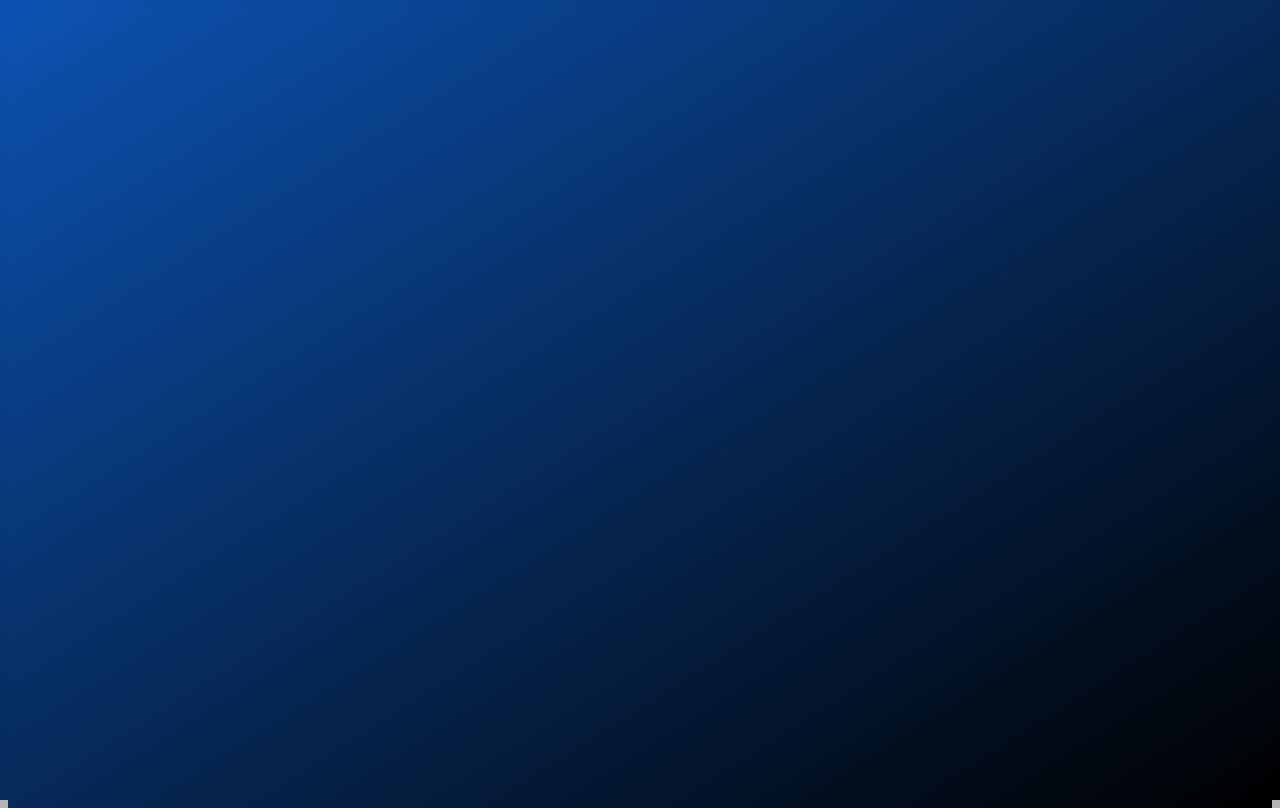
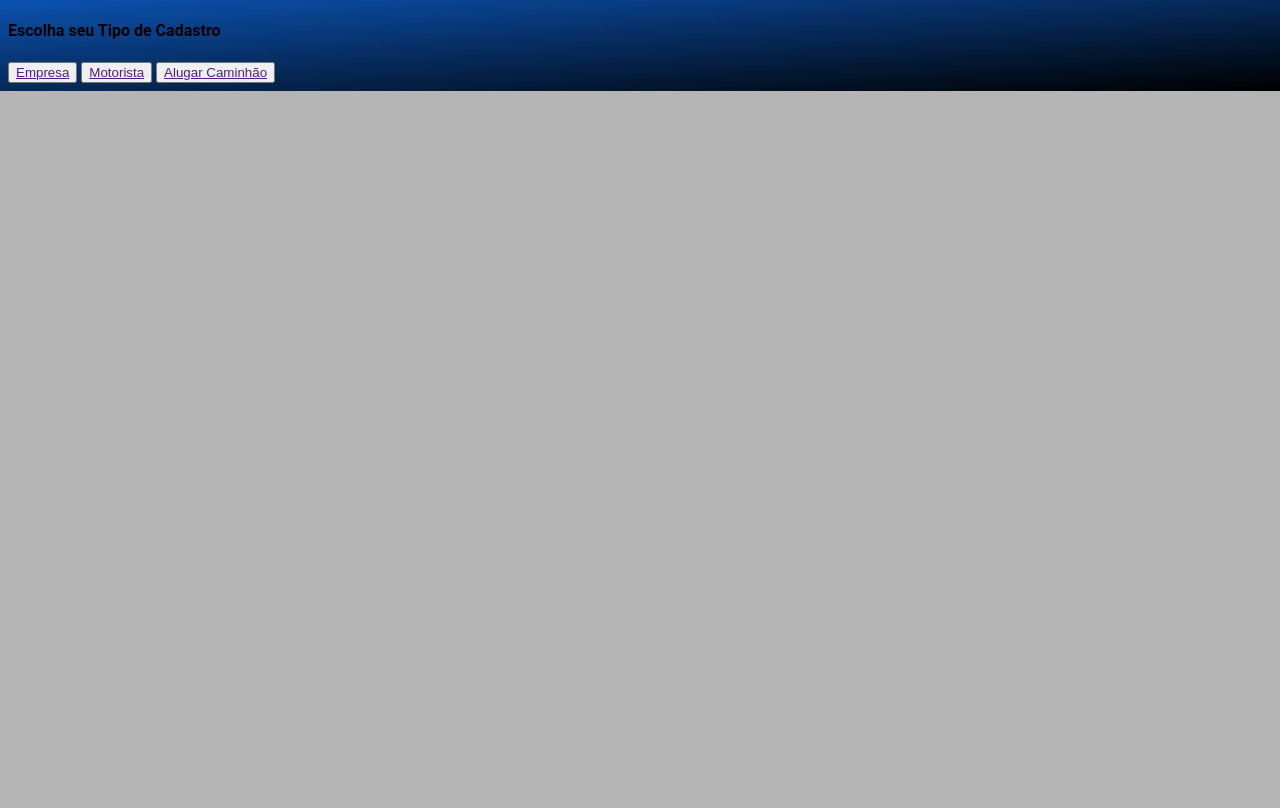
Before and after one commit to equipehacka/CodigosProntos, a plain HTML site: page escolhaTipoDeCadastro.html in a window 1280 px wide. Drawn offline with Linux system fonts and the light colour scheme.

Commit message:
configuração ajustada as 13:55
Co-Authored-By: bren0-morais <bren0-morais@users.noreply.github.com>

```diff
--- a/escolhaTipoDeCadastro.html
+++ b/escolhaTipoDeCadastro.html
@@ -7,6 +7,14 @@
     <title>Escolha Tipo de Cadastro</title>
 </head>
 <body>
+    <section class="container-group-btn">
+        <h4>Escolha seu Tipo de Cadastro</h4>
+        <div class="btn-group">
+            <button ><a href="">Empresa</a></button>
+            <button ><a href="">Motorista</a></button>
+            <button ><a href="">Alugar Caminhão</a></button>
+        </div>
+    </section>
 
 </body>
 </html>
--- a/style.css
+++ b/style.css
@@ -1,5 +1,5 @@
-/*--------------* altera todos os itens da pagina desde o Body-------------*/
-*{
+
+body{
 	background: #b5b5b5;
     background-image: linear-gradient(to bottom right, #034db1f2, #000000);
     /*---------------independente da tela sempre vai pegar uma altura de  100%-------------*/
```
